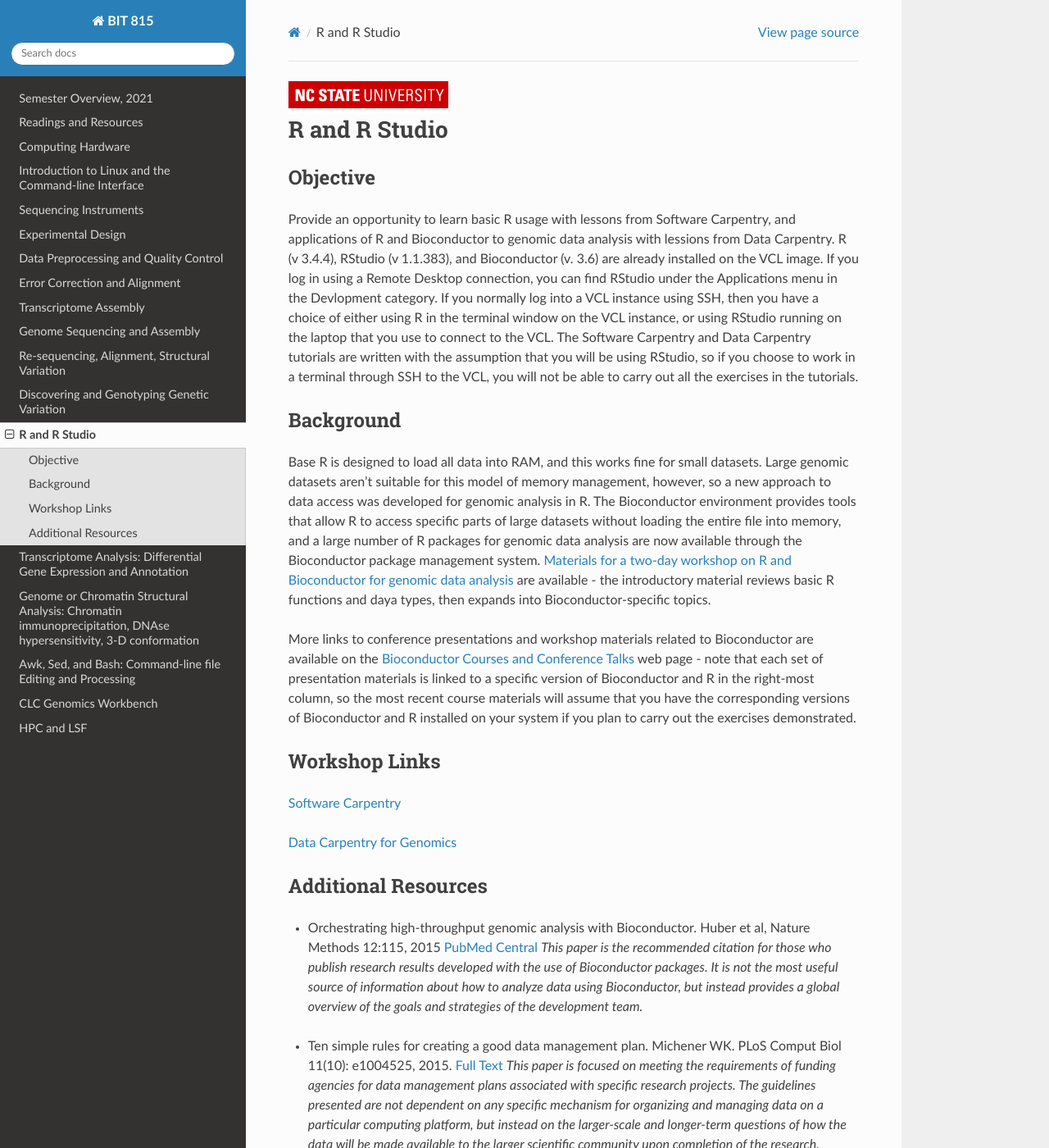
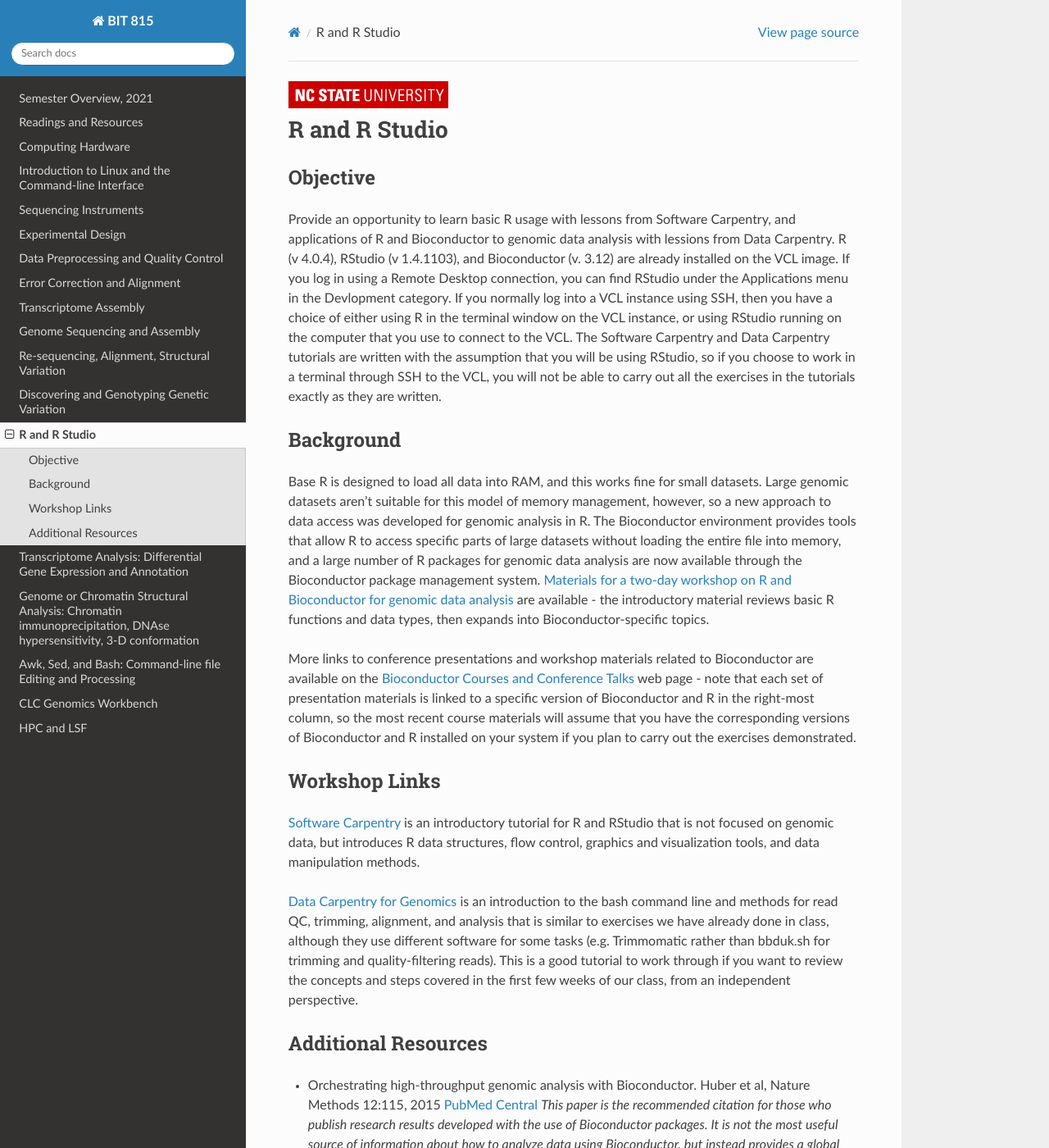
Before and after one commit to rwhetten/DeepSeqAnalysis, a Sphinx documentation site: the page built from docs/source/r-lesson.rst, in a window 1280 px wide and 1400 px high. Shown: the whole window at 82% size. Built offline with Sphinx 7.4.7 and the Read the Docs theme 2.0.0, drawn with Linux system fonts in a browser that asks for light colours; some of the changed text lies outside the part shown.

Commit message:
Update r-lesson.rst

```diff
--- a/docs/source/r-lesson.rst
+++ b/docs/source/r-lesson.rst
@@ -13,13 +13,13 @@
 Objective
 *********
 
-Provide an opportunity to learn basic R usage with lessons from Software Carpentry, and applications of R and Bioconductor to genomic data analysis with lessions from Data Carpentry. R (v 3.4.4), RStudio (v 1.1.383), and Bioconductor (v. 3.6)  are already installed on the VCL image. If you log in using a Remote Desktop connection, you can find RStudio under the Applications menu in the Devlopment category. If you normally log into a VCL instance using SSH, then you have a choice of either using R in the terminal window on the VCL instance, or using RStudio running on the laptop that you use to connect to the VCL. The Software Carpentry and Data Carpentry tutorials are written with the assumption that you will be using RStudio, so if you choose to work in a terminal through SSH to the VCL, you will not be able to carry out all the exercises in the tutorials.
+Provide an opportunity to learn basic R usage with lessons from Software Carpentry, and applications of R and Bioconductor to genomic data analysis with lessions from Data Carpentry. R (v 4.0.4), RStudio (v 1.4.1103), and Bioconductor (v. 3.12)  are already installed on the VCL image. If you log in using a Remote Desktop connection, you can find RStudio under the Applications menu in the Devlopment category. If you normally log into a VCL instance using SSH, then you have a choice of either using R in the terminal window on the VCL instance, or using RStudio running on the computer that you use to connect to the VCL. The Software Carpentry and Data Carpentry tutorials are written with the assumption that you will be using RStudio, so if you choose to work in a terminal through SSH to the VCL, you will not be able to carry out all the exercises in the tutorials exactly as they are written.
 
 
 Background
 **********
 
-Base R is designed to load all data into RAM, and this works fine for small datasets. Large genomic datasets aren't suitable for this model of memory management, however, so a new approach to data access was developed for genomic analysis in R. The Bioconductor environment provides tools that allow R to access specific parts of large datasets without loading the entire file into memory, and a large number of R packages for genomic data analysis are now available through the Bioconductor package management system. `Materials for a two-day workshop on R and Bioconductor for genomic data analysis <https://bioconductor.org/help/course-materials/2016/BiocIntro-May/>`_ are available - the introductory material reviews basic R functions and daya types, then expands into Bioconductor-specific topics.
+Base R is designed to load all data into RAM, and this works fine for small datasets. Large genomic datasets aren't suitable for this model of memory management, however, so a new approach to data access was developed for genomic analysis in R. The Bioconductor environment provides tools that allow R to access specific parts of large datasets without loading the entire file into memory, and a large number of R packages for genomic data analysis are now available through the Bioconductor package management system. `Materials for a two-day workshop on R and Bioconductor for genomic data analysis <https://bioconductor.org/help/course-materials/2016/BiocIntro-May/>`_ are available - the introductory material reviews basic R functions and data types, then expands into Bioconductor-specific topics.
 
 More links to conference presentations and workshop materials related to Bioconductor are available on the `Bioconductor Courses and Conference Talks <https://bioconductor.org/help/course-materials/>`_ web page - note that each set of presentation materials is linked to a specific version of Bioconductor and R in the right-most column, so the most recent course materials will assume that you have the corresponding versions of Bioconductor and R installed on your system if you plan to carry out the exercises demonstrated.
 
@@ -27,12 +27,10 @@
 Workshop Links
 **************
 
-`Software Carpentry <http://swcarpentry.github.io/r-novice-gapminder/>`_
+`Software Carpentry <http://swcarpentry.github.io/r-novice-gapminder/>`_ is an introductory tutorial for R and RStudio that is not focused on genomic data, but introduces R data structures, flow control, graphics and visualization tools, and data manipulation methods.
 
 
-`Data Carpentry for Genomics <http://www.datacarpentry.org/lessons/#genomics-workshop>`_
-
-
+`Data Carpentry for Genomics <http://www.datacarpentry.org/lessons/#genomics-workshop>`_ is an introduction to the bash command line and methods for read QC, trimming, alignment, and analysis that is similar to exercises we have already done in class, although they use different software for some tasks (e.g. Trimmomatic rather than bbduk.sh for trimming and quality-filtering reads). This is a good tutorial to work through if you want to review the concepts and steps covered in the first few weeks of our class, from an independent perspective.
 
 
 Additional Resources
@@ -54,5 +52,5 @@
 
 
 
-Last modified 20 February 2019.
+Last modified 4 March 2021.
 Edits by `Ross Whetten <https://github.com/rwhetten>`_, `Will Kohlway <https://github.com/wkohlway>`_, & `Maria Adonay <https://github.com/amalgamaria>`_
```
